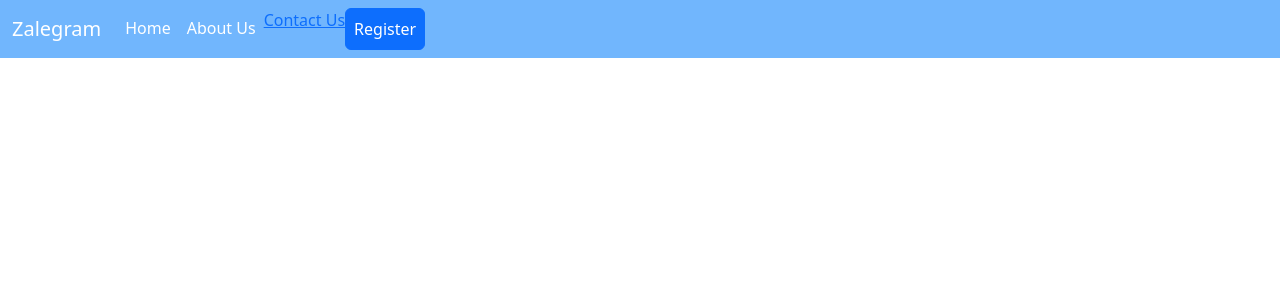
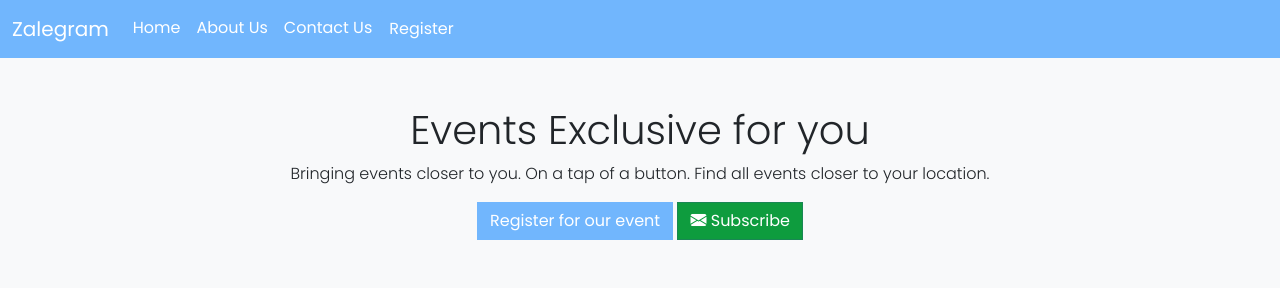
Before and after one commit to Claudz10/Event-page, a plain HTML site: page index.html in a window 1280 px wide. Drawn offline with nearby package versions, Linux system fonts and the light colour scheme.

Commit message:
project setup

```diff
--- a/index.html
+++ b/index.html
@@ -6,6 +6,8 @@
     <meta name="viewport" content="width=device-width, initial-scale=1.0">
     <title>Event Website</title>
     <link rel="stylesheet" href="bootstrap/css/bootstrap.min.css">
+    <link rel="stylesheet" href="https://cdn.jsdelivr.net/npm/bootstrap-icons@1.9.1/font/bootstrap-icons.css">
+    <link rel="stylesheet" href="style.css">
 </head>
 <body>
     <nav class="navbar navbar-expand-lg" style="background-color:#71B6FD;">
@@ -18,13 +20,22 @@
                 <div class="navbar-nav ">
                     <a href="#" class="nav-link active text-white" aria-current="page">Home</a>
                     <a href="#" class="nav-link text-white">About Us</a>
-                    <a href="#" class="nav-linktext-white">Contact Us</a>
+                    <a href="#" class="nav-link text-white">Contact Us</a>
                     <a href="#" class="nav-link text-white btn btn-primary float-end">Register</a>
                 </div>
             </div>
         </div>
-
     </nav>
+    <main class="bg-light py-5">
+        <section class="text-center">
+            <h1 class="fw-light">Events Exclusive for you</h1>
+            <p class="fw-light">
+                Bringing events closer to you. On a tap of a  button. Find all events closer to your location.
+            </p>
+            <a href="#" class="btn btn-primary rounded-0">Register for our event</a>
+            <a href="#" class="btn btn-success rounded-0" style="background-color: #0E9C3E !important;"><i class="bi bi-envelope-fill"></i> Subscribe</a>
+        </section>
+    </main>
 
 
 
--- /dev/null
+++ b/style.css
@@ -0,0 +1,6 @@
+
+@import url('https://fonts.googleapis.com/css2?family=Poppins:wght@100;200;300;400&display=swap');
+
+body{
+    font-family: 'Poppins', sans-serif;
+}
```
Also changed, not shown: bootstrap/css/bootstrap.min.css.
